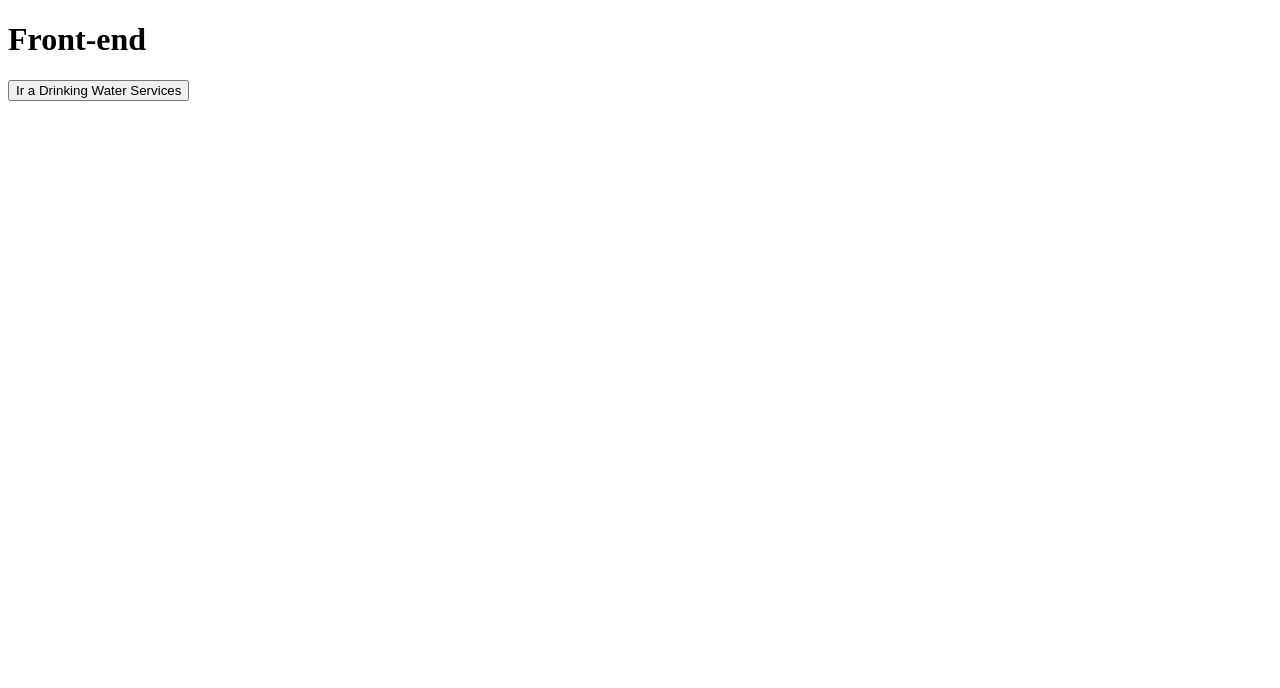
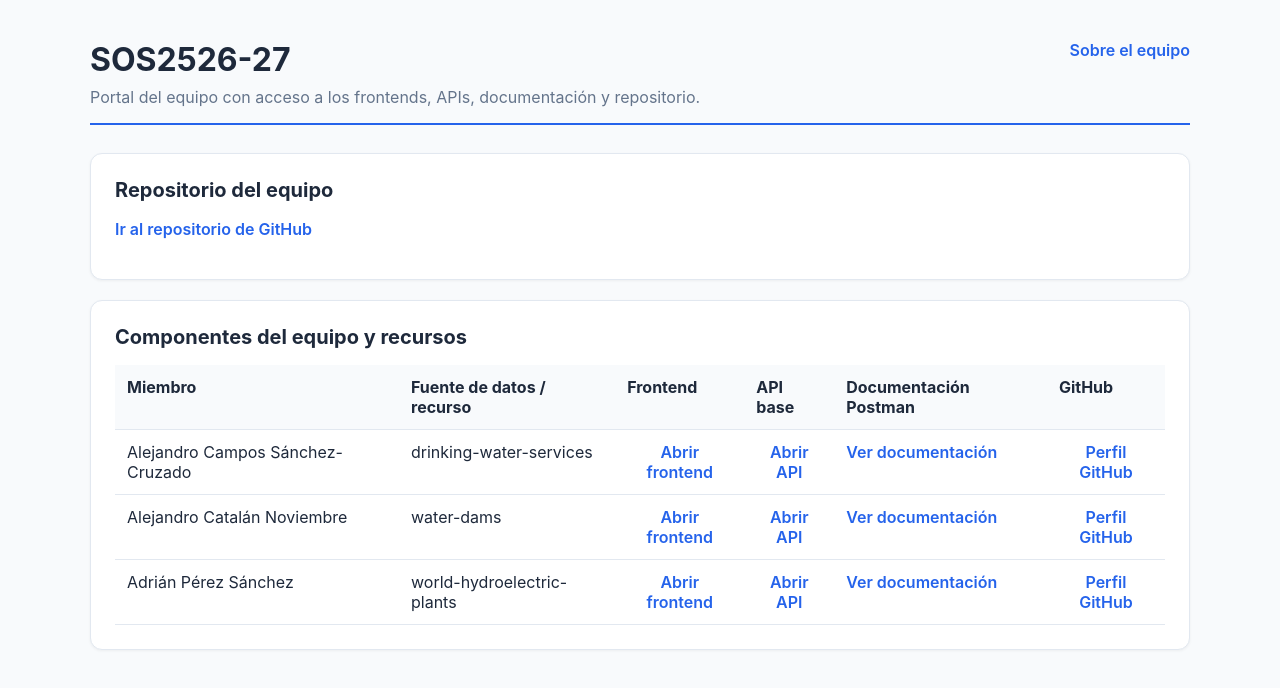
Before and after one commit to gti-sos/SOS2526-27, a SvelteKit app in the folder src/front/svelte-seed-project/: page / in a window 1280 px wide. Shown: the top 688 px of the page. Built offline with nearby package versions, Linux system fonts and the light colour scheme.

Commit message:
Final L07 con tareas grupal

```diff
--- a/src/front/svelte-seed-project/src/routes/+page.svelte
+++ b/src/front/svelte-seed-project/src/routes/+page.svelte
@@ -1,10 +1,227 @@
 <script>
-	function goToServices() {
-		window.location.href = '/drinking-water-services';
+	const equipo = [
+		{
+			nombre: 'Alejandro Campos Sánchez-Cruzado',
+			recurso: 'drinking-water-services',
+			frontend: '/drinking-water-services',
+			api: '/api/v1/drinking-water-services',
+			docs: 'https://documenter.getpostman.com/view/52242576/2sBXieqtPa',
+			github: 'https://github.com/alecamsan1'
+		},
+		{
+			nombre: 'Alejandro Catalán Noviembre',
+			recurso: 'water-dams',
+			frontend: '/water-dams',
+			api: '/api/v1/water-dams',
+			docs: "https://documenter.getpostman.com/view/52243900/2sBXigNZbh",
+			github: 'https://github.com/alecn-us'
+		},
+		{
+			nombre: 'Adrián Pérez Sánchez',
+			recurso: 'world-hydroelectric-plants',
+			frontend: '/world-hydroelectric-plants',
+			api: '/api/v1/world-hydroelectric-plants',
+			docs: "https://documenter.getpostman.com/view/52298948/2sBXigMDpo",
+			github: 'https://github.com/adrianperez17'
+		}
+	];
+
+	const repositorioEquipo = 'https://github.com/gti-sos/SOS2526-27';
+
+	/** @param {string} ruta */
+	function irA(ruta) {
+		window.location.href = ruta;
+	}
+
+	/** @param {string} url */
+	function abrirExterno(url) {
+		window.open(url, '_blank', 'noopener,noreferrer');
+	}
+    function irAAbout() {
+		window.location.href = '/about', '_self';
 	}
 </script>
 
-<h1>Front-end</h1>
-<p>
-	<button on:click={goToServices}>Ir a Drinking Water Services</button>
-</p>
+<svelte:head>
+	<title>SOS2526-27</title>
+</svelte:head>
+
+<div class="container">
+	<header>
+		<div>
+			<h1>SOS2526-27</h1>
+			<p class="subtitle">
+				Portal del equipo con acceso a los frontends, APIs, documentación y repositorio.
+			</p>
+		</div>
+		<button class="link-button" onclick={irAAbout}>Sobre el equipo</button>
+	</header>
+
+	<section class="card">
+		<h2>Repositorio del equipo</h2>
+		<p>
+			<button class="link-button" onclick={() => abrirExterno(repositorioEquipo)}>
+				Ir al repositorio de GitHub
+			</button>
+		</p>
+	</section>
+
+	<section class="card">
+		<h2>Componentes del equipo y recursos</h2>
+
+		<table>
+			<thead>
+				<tr>
+					<th>Miembro</th>
+					<th>Fuente de datos / recurso</th>
+					<th>Frontend</th>
+					<th>API base</th>
+					<th>Documentación Postman</th>
+					<th>GitHub</th>
+				</tr>
+			</thead>
+			<tbody>
+				{#each equipo as persona (persona.recurso)}
+					<tr>
+						<td>{persona.nombre}</td>
+						<td>{persona.recurso}</td>
+						<td>
+							<button class="link-button" onclick={() => irA(persona.frontend)}>
+								Abrir frontend
+							</button>
+						</td>
+						<td>
+							<button class="link-button" onclick={() => irA(persona.api)}>
+								Abrir API
+							</button>
+						</td>
+						<td>
+							<button class="link-button" onclick={() => abrirExterno(persona.docs)}>
+								Ver documentación
+							</button>
+						</td>
+						<td>
+							<button class="link-button" onclick={() => abrirExterno(persona.github)}>
+								Perfil GitHub
+							</button>
+						</td>
+					</tr>
+				{/each}
+			</tbody>
+		</table>
+	</section>
+</div>
+
+<style>
+	:global(body) {
+		margin: 0;
+		font-family: Inter, system-ui, sans-serif;
+		background: #f8fafc;
+		color: #1e293b;
+	}
+
+	.container {
+		max-width: 1100px;
+		margin: 0 auto;
+		padding: 40px 20px;
+	}
+
+	header {
+		display: flex;
+		justify-content: space-between;
+		align-items: flex-start;
+		gap: 20px;
+		margin-bottom: 28px;
+		border-bottom: 2px solid #2563eb;
+		padding-bottom: 16px;
+	}
+
+	h1 {
+		margin: 0 0 8px 0;
+		font-size: 2rem;
+	}
+
+	h2 {
+		margin-top: 0;
+		font-size: 1.25rem;
+	}
+
+	.subtitle {
+		margin: 0;
+		color: #64748b;
+	}
+
+	.link-button {
+		background: none;
+		border: none;
+		padding: 0;
+		color: #2563eb;
+		font: inherit;
+		font-weight: 600;
+		cursor: pointer;
+	}
+
+	.card {
+		background: white;
+		border: 1px solid #e2e8f0;
+		border-radius: 12px;
+		padding: 24px;
+		margin-bottom: 20px;
+		box-shadow: 0 1px 3px rgba(0, 0, 0, 0.05);
+	}
+
+	table {
+		width: 100%;
+		border-collapse: collapse;
+		margin-top: 12px;
+	}
+
+	th,
+	td {
+		text-align: left;
+		padding: 12px;
+		border-bottom: 1px solid #e2e8f0;
+		vertical-align: top;
+	}
+
+	th {
+		background: #f8fafc;
+		font-weight: 700;
+	}
+
+	.link-button:hover {
+		text-decoration: underline;
+	}
+
+	@media (max-width: 900px) {
+		header {
+			flex-direction: column;
+		}
+
+		table,
+		thead,
+		tbody,
+		tr,
+		th,
+		td {
+			display: block;
+		}
+
+		thead {
+			display: none;
+		}
+
+		tr {
+			border: 1px solid #e2e8f0;
+			border-radius: 10px;
+			padding: 10px;
+			margin-bottom: 12px;
+			background: white;
+		}
+
+		td {
+			border-bottom: none;
+			padding: 6px 0;
+		}
+	}
+</style>
--- a/src/front/svelte-seed-project/src/routes/drinking-water-services/+page.svelte
+++ b/src/front/svelte-seed-project/src/routes/drinking-water-services/+page.svelte
@@ -1,7 +1,7 @@
 <script>
 	import { onMount } from 'svelte';
 
-	const API = 'http://localhost:10000/api/v1/drinking-water-services';
+	const API = '/api/v1/drinking-water-services';
 
 	/** @type {Array<{entity:string, code:string, year:number, wat_bas_pop_residence_urban:number|null}>} */
 	let services = $state([]);
--- a/src/front/svelte-seed-project/src/routes/drinking-water-services/[entity]/[year]/+page.svelte
+++ b/src/front/svelte-seed-project/src/routes/drinking-water-services/[entity]/[year]/+page.svelte
@@ -1,7 +1,7 @@
 <script>
 	import { onMount } from 'svelte';
 
-	const API = 'http://localhost:10000/api/v1/drinking-water-services';
+	const API = '/api/v1/drinking-water-services';
 
 	let cargando = $state(false);
 	let mensaje = $state('');
```
Also changed, not shown: src/front/svelte-seed-project/contacts/+page.svelte (deleted, +0 -25 lines).
